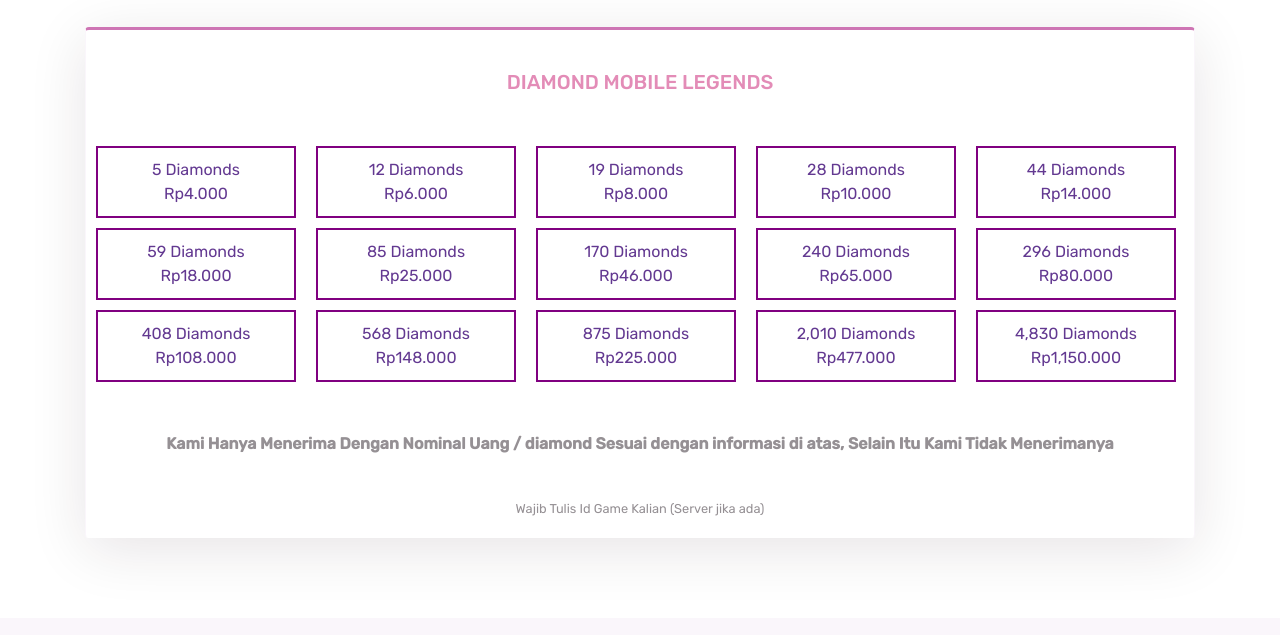
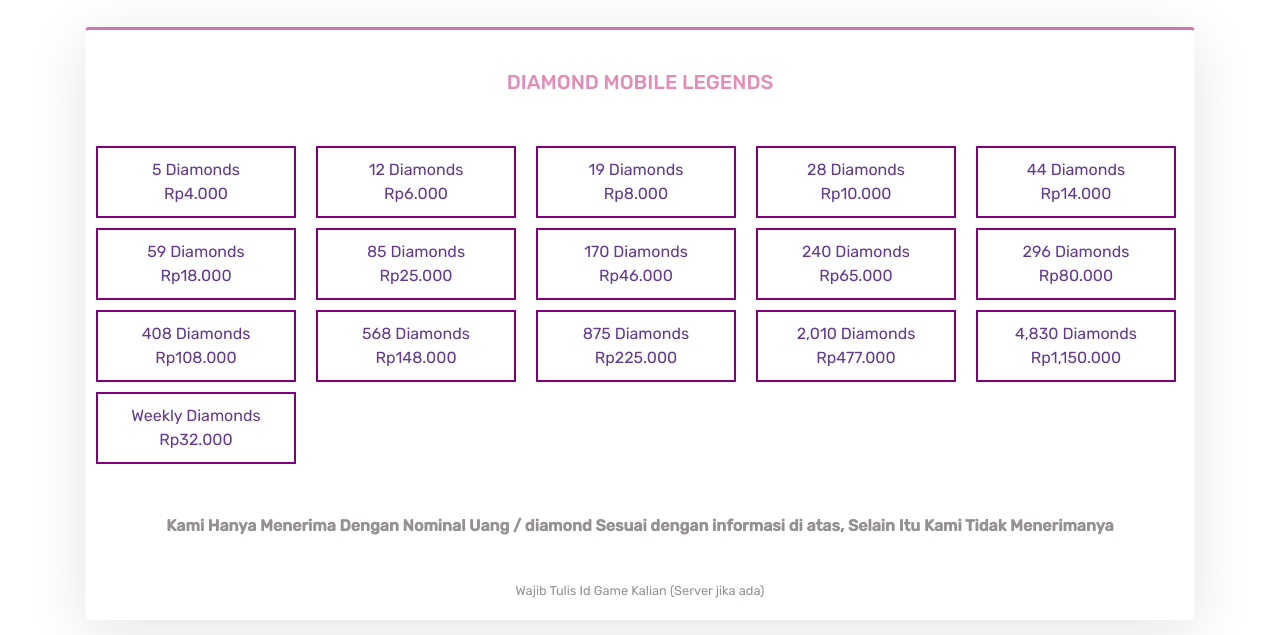
Before and after one commit to NdSetya/PriceList, a plain HTML site: page game/ml.html in a window 1280 px wide. Shown: the part 165-800 px from the top of the page. Drawn offline with Linux system fonts and the light colour scheme.

Commit message:
Update ml.html

```diff
--- a/game/ml.html
+++ b/game/ml.html
@@ -119,6 +119,8 @@
             { name: "875 Diamonds", price: "Rp225.000" },
             { name: "2,010 Diamonds", price: "Rp477.000" },
             { name: "4,830 Diamonds", price: "Rp1,150.000" },
+            { name: "Weekly Diamonds", price: "Rp32.000" },
+
             // Tambahkan data item lainnya di sini
         ];
 
```
